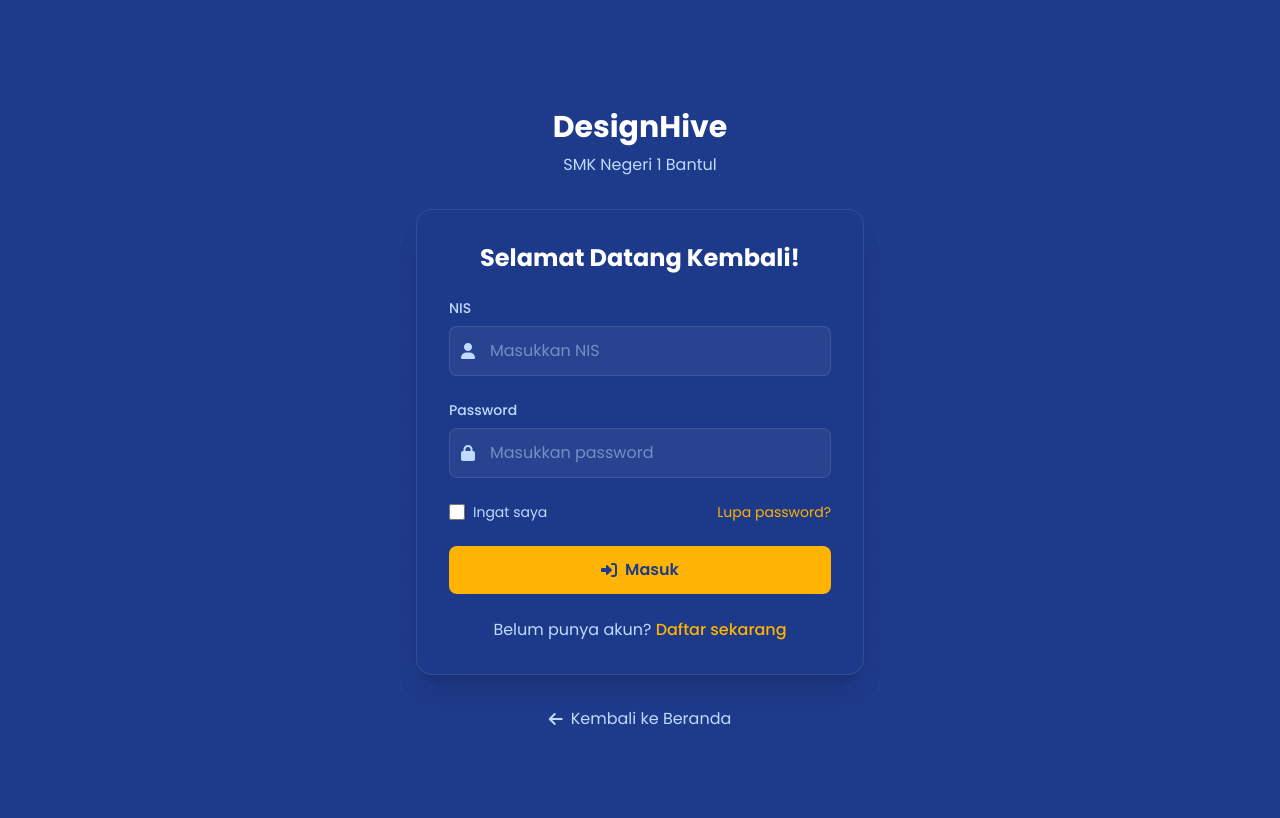
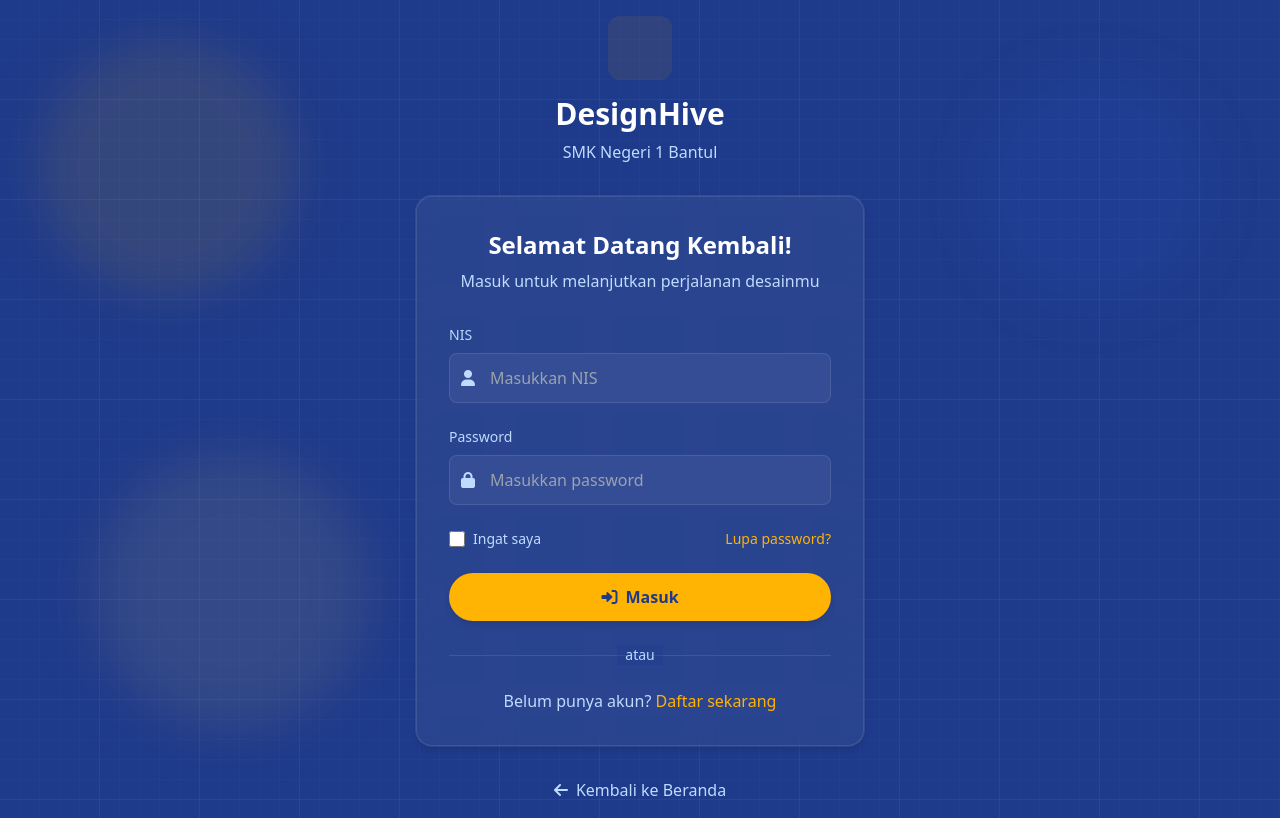
Before and after one commit to Avantheim-R/blackboxai-1746694529777, a PHP site: page /auth/login.php in a window 1280 px wide. Before the commit the page ends 725 px from the top, so only its background shows below. Run offline with PHP 8.4, Linux system fonts and the light colour scheme; some libraries are stand-ins or nearby versions.

Commit message:
Add auth/login.php 1746705001908

```diff
--- a/auth/login.php
+++ b/auth/login.php
@@ -42,36 +42,27 @@ if ($_SERVER['REQUEST_METHOD'] === 'POST') {
     <script src="https://cdn.tailwindcss.com"></script>
     <link href="https://cdnjs.cloudflare.com/ajax/libs/font-awesome/6.0.0-beta3/css/all.min.css" rel="stylesheet">
     <link href="https://fonts.googleapis.com/css2?family=Poppins:wght@300;400;500;600;700&display=swap" rel="stylesheet">
-    <style>
-        body {
-            font-family: 'Poppins', sans-serif;
-            background-color: #1E3A8A;
-            background-image: radial-gradient(rgba(255, 179, 2, 0.05) 2px, transparent 2px);
-            background-size: 32px 32px;
-        }
-        .form-input {
-            transition: all 0.3s ease;
-        }
-        .form-input:focus {
-            border-color: #FFB302;
-            box-shadow: 0 0 0 2px rgba(255, 179, 2, 0.1);
-        }
-    </style>
+    <link href="/assets/css/style.css" rel="stylesheet">
 </head>
-<body class="min-h-screen flex items-center justify-center p-4">
+<body class="professional-pattern min-h-screen flex items-center justify-center p-4">
     <div class="w-full max-w-md">
         <!-- Logo -->
         <div class="text-center mb-8">
             <a href="/" class="inline-block">
-                <i class="fas fa-hexagon text-[#FFB302] text-5xl"></i>
-                <h1 class="text-3xl font-bold text-white mt-4">DesignHive</h1>
+                <div class="icon-container mx-auto mb-4 w-16 h-16 text-3xl animate-glow">
+                    <i class="fas fa-hexagon"></i>
+                </div>
+                <h1 class="text-3xl font-bold text-white">DesignHive</h1>
                 <p class="text-blue-200 mt-2">SMK Negeri 1 Bantul</p>
             </a>
         </div>
 
         <!-- Login Card -->
-        <div class="bg-blue-900/30 backdrop-blur-sm rounded-2xl p-8 shadow-xl border border-white/10">
-            <h2 class="text-2xl font-bold text-white mb-6 text-center">Selamat Datang Kembali!</h2>
+        <div class="card-glass rounded-2xl p-8 shadow-professional hover-lift">
+            <div class="text-center mb-8">
+                <h2 class="text-2xl font-bold text-white">Selamat Datang Kembali!</h2>
+                <p class="text-blue-200 mt-2">Masuk untuk melanjutkan perjalanan desainmu</p>
+            </div>
 
             <?php if (isset($_GET['message']) && $_GET['message'] === 'logged_out'): ?>
                 <div class="bg-green-100 border border-green-400 text-green-700 px-4 py-3 rounded-lg mb-6">
@@ -93,7 +84,7 @@ if ($_SERVER['REQUEST_METHOD'] === 'POST') {
                             <i class="fas fa-user"></i>
                         </span>
                         <input type="text" id="nis" name="nis" required
-                               class="form-input w-full pl-10 pr-4 py-3 bg-white/5 border border-white/10 rounded-lg text-white placeholder-blue-200/50 focus:outline-none"
+                               class="input-professional w-full pl-10 pr-4 py-3"
                                placeholder="Masukkan NIS">
                     </div>
                 </div>
@@ -105,7 +96,7 @@ if ($_SERVER['REQUEST_METHOD'] === 'POST') {
                             <i class="fas fa-lock"></i>
                         </span>
                         <input type="password" id="password" name="password" required
-                               class="form-input w-full pl-10 pr-4 py-3 bg-white/5 border border-white/10 rounded-lg text-white placeholder-blue-200/50 focus:outline-none"
+                               class="input-professional w-full pl-10 pr-4 py-3"
                                placeholder="Masukkan password">
                     </div>
                 </div>
@@ -124,13 +115,21 @@ if ($_SERVER['REQUEST_METHOD'] === 'POST') {
                 </div>
 
                 <button type="submit"
-                        class="w-full bg-[#FFB302] text-blue-900 py-3 rounded-lg font-semibold hover:bg-[#F7CE68] transition-all duration-300 flex items-center justify-center space-x-2">
+                        class="btn-primary w-full py-3 flex items-center justify-center space-x-2">
                     <i class="fas fa-sign-in-alt"></i>
                     <span>Masuk</span>
                 </button>
-            </form>
 
-            <div class="mt-6 text-center">
+                <div class="relative">
+                    <div class="absolute inset-0 flex items-center">
+                        <div class="w-full border-t border-white/10"></div>
+                    </div>
+                    <div class="relative flex justify-center text-sm">
+                        <span class="px-2 bg-blue-900/30 text-blue-200">atau</span>
+                    </div>
+                </div>
+
+                <div class="text-center">
                     <p class="text-blue-200">
                         Belum punya akun?
                         <a href="register.php" class="text-[#FFB302] hover:text-[#F7CE68] transition-colors font-medium">
@@ -138,6 +137,7 @@ if ($_SERVER['REQUEST_METHOD'] === 'POST') {
                         </a>
                     </p>
                 </div>
+            </form>
         </div>
 
         <!-- Back to Home -->
@@ -148,5 +148,30 @@ if ($_SERVER['REQUEST_METHOD'] === 'POST') {
             </a>
         </div>
     </div>
+
+    <!-- Decorative Elements -->
+    <div class="fixed top-0 left-0 w-full h-full pointer-events-none">
+        <div class="absolute top-10 left-10 w-64 h-64 bg-[#FFB302] rounded-full mix-blend-multiply filter blur-xl opacity-10 animate-blob"></div>
+        <div class="absolute top-10 right-10 w-64 h-64 bg-[#2563EB] rounded-full mix-blend-multiply filter blur-xl opacity-10 animate-blob animation-delay-2000"></div>
+        <div class="absolute bottom-10 left-20 w-64 h-64 bg-[#F7CE68] rounded-full mix-blend-multiply filter blur-xl opacity-10 animate-blob animation-delay-4000"></div>
+    </div>
+
+    <style>
+        @keyframes blob {
+            0% { transform: translate(0px, 0px) scale(1); }
+            33% { transform: translate(30px, -50px) scale(1.1); }
+            66% { transform: translate(-20px, 20px) scale(0.9); }
+            100% { transform: translate(0px, 0px) scale(1); }
+        }
+        .animate-blob {
+            animation: blob 7s infinite;
+        }
+        .animation-delay-2000 {
+            animation-delay: 2s;
+        }
+        .animation-delay-4000 {
+            animation-delay: 4s;
+        }
+    </style>
 </body>
 </html>
```
Lines whose indentation alone changed are shown as unchanged.
